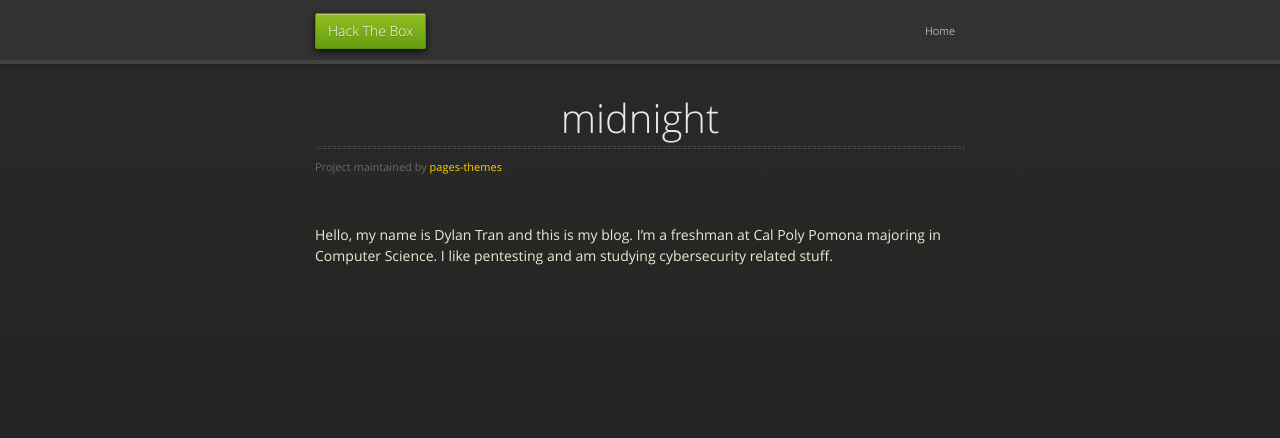
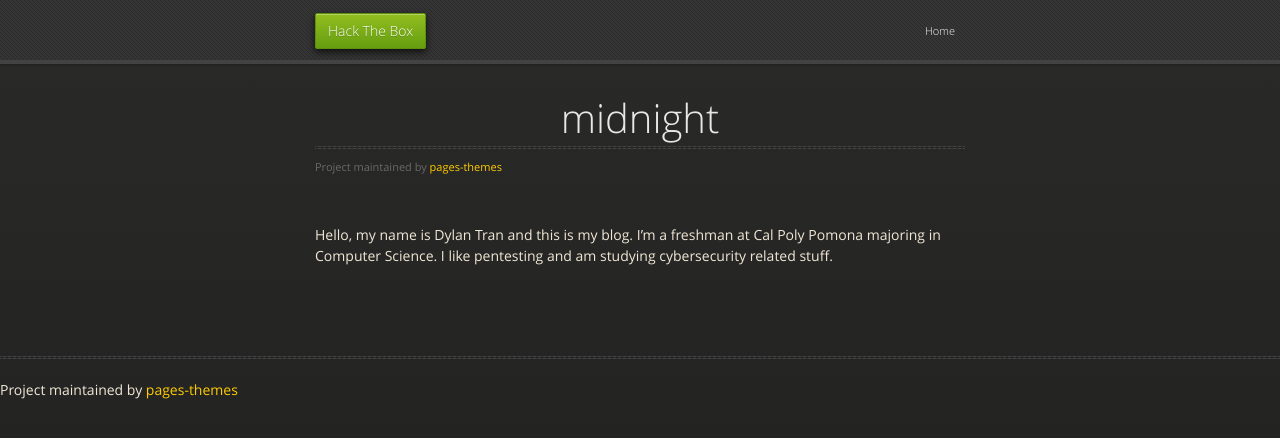
Before and after one commit to pages-themes/midnight, a Jekyll site: the page built from index.md, in a window 1280 px wide. Shown: the top 438 px of the page. Built offline with Jekyll 4.4.1, drawn with Linux system fonts in a browser that asks for light colours.

Commit message:
Update default.html

```diff
--- a/_layouts/default.html
+++ b/_layouts/default.html
@@ -44,4 +44,6 @@
 
     </div>
   </body>
+  <hr>
+  <span class="credits left">Project maintained by <a href="{{ site.github.owner_url }}">{{ site.github.owner_name }}</a></span
 </html>
```
